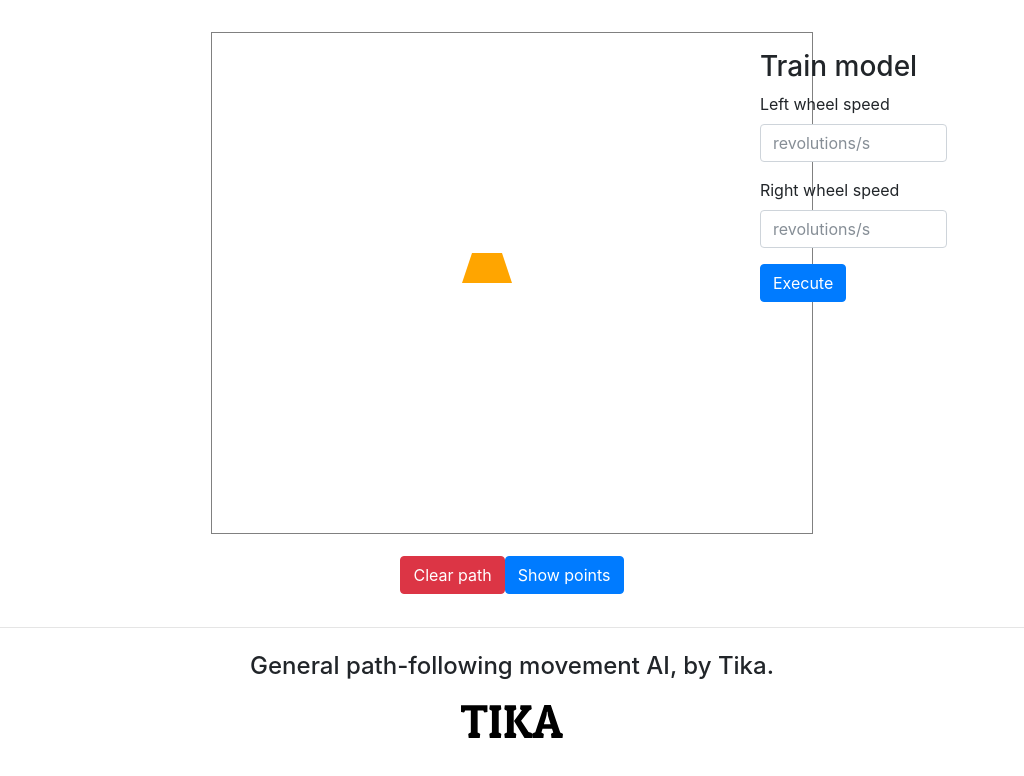
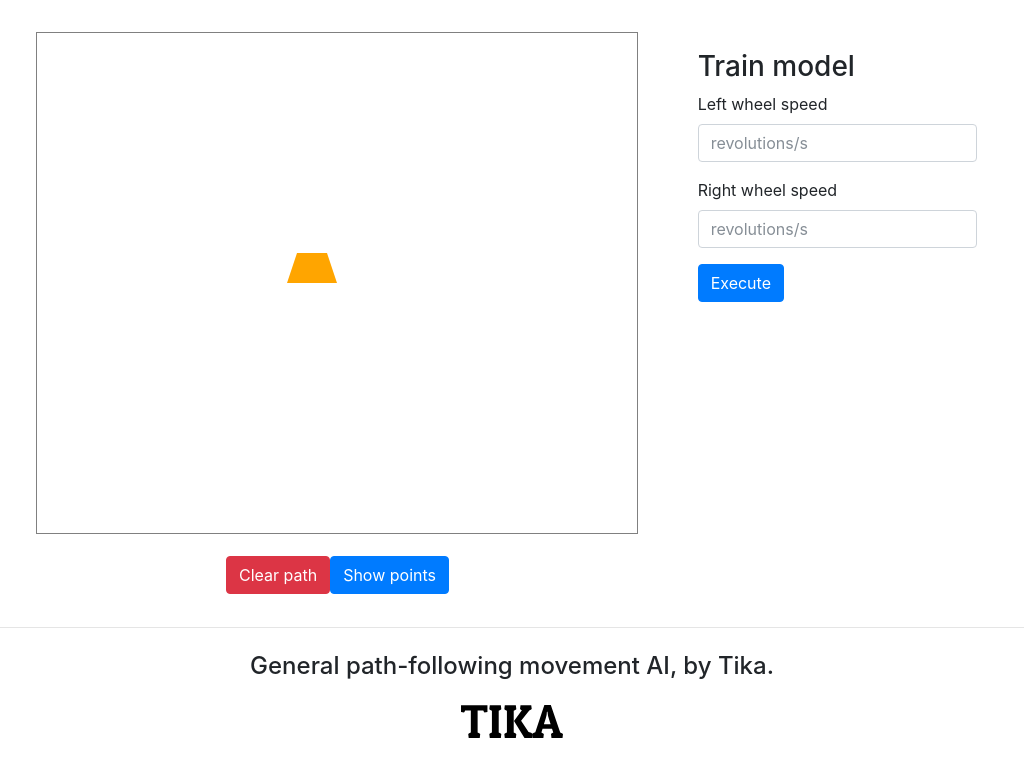
Before and after one commit to MikaOY/path-following-ai-simulation, an Angular app: page / in a window 1024 px wide. Shown: the top 776 px of the page. Built offline with nearby package versions, Linux system fonts and the light colour scheme; what ml-regression-multivariate-linear would draw is missing.

Commit message:
canvas style tweak

```diff
--- a/src/app/app.component.scss
+++ b/src/app/app.component.scss
@@ -1,6 +1,18 @@
 
 div.canvas-stuff {
-  margin: auto;
+  margin-left: 8%;
+
+  @media (max-width: 1199px) {
+    margin-left: 5%;
+  }
+
+  @media (max-width: 1099px) {
+    margin-left: 2%;
+  }
+
+  @media (max-width: 991px) {
+    margin: auto;
+  }
 }
 
 canvas {
@@ -18,12 +30,16 @@ button.canvas-btn {
 }
 
 div.canvas-side {
-  @media (min-width: 991px) {
-    margin-top: -37em;
+  @media (min-width: 992px) {
+    margin-top: -35em;
   }
 }
 
 div.options {
-  width: 60%;
-  margin: 2em auto;
+  margin-right: 2em;
+
+  @media (max-width: 991px) {
+    width: 60%;
+    margin: 2em auto;
+  }
 }
```
